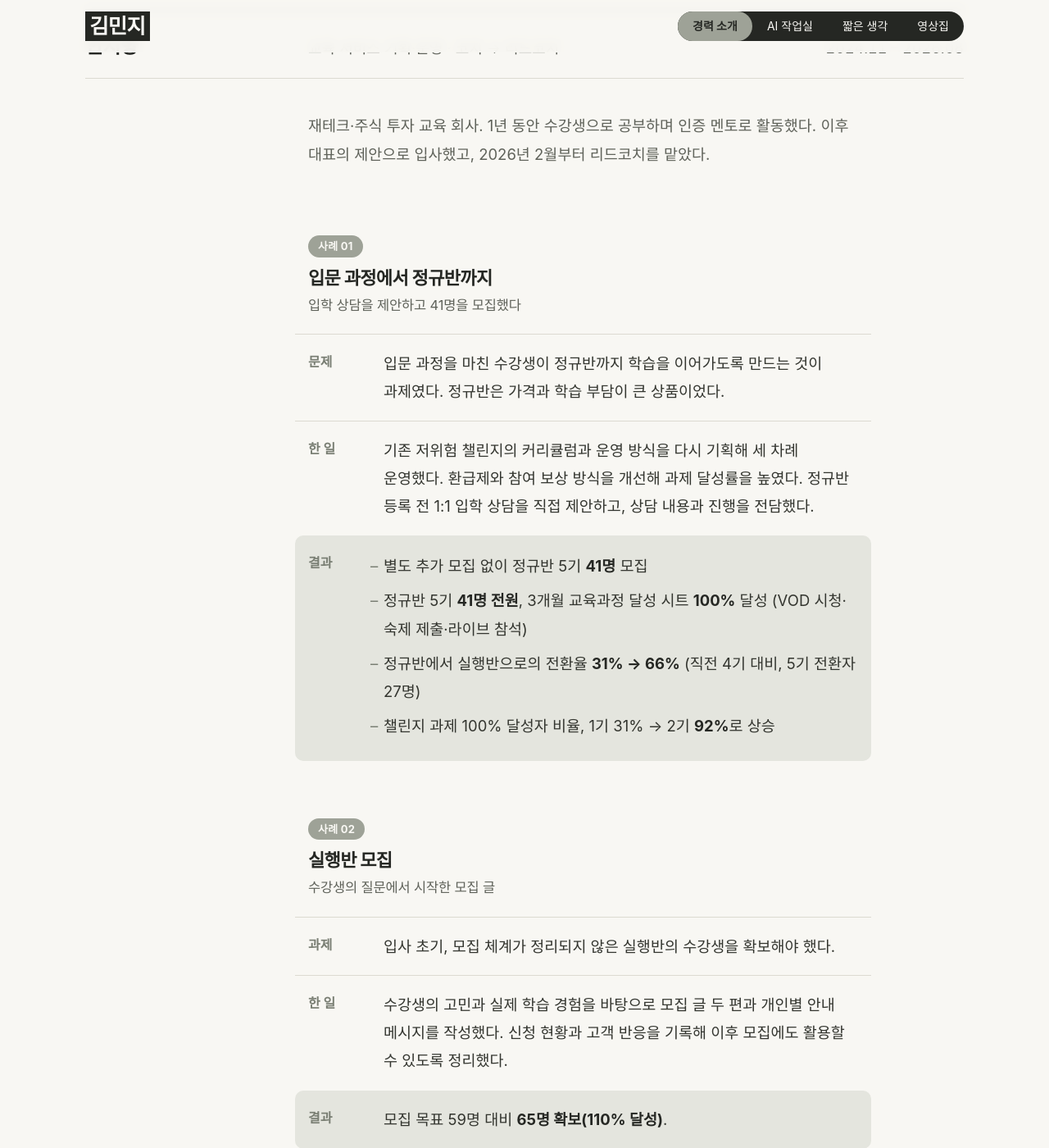
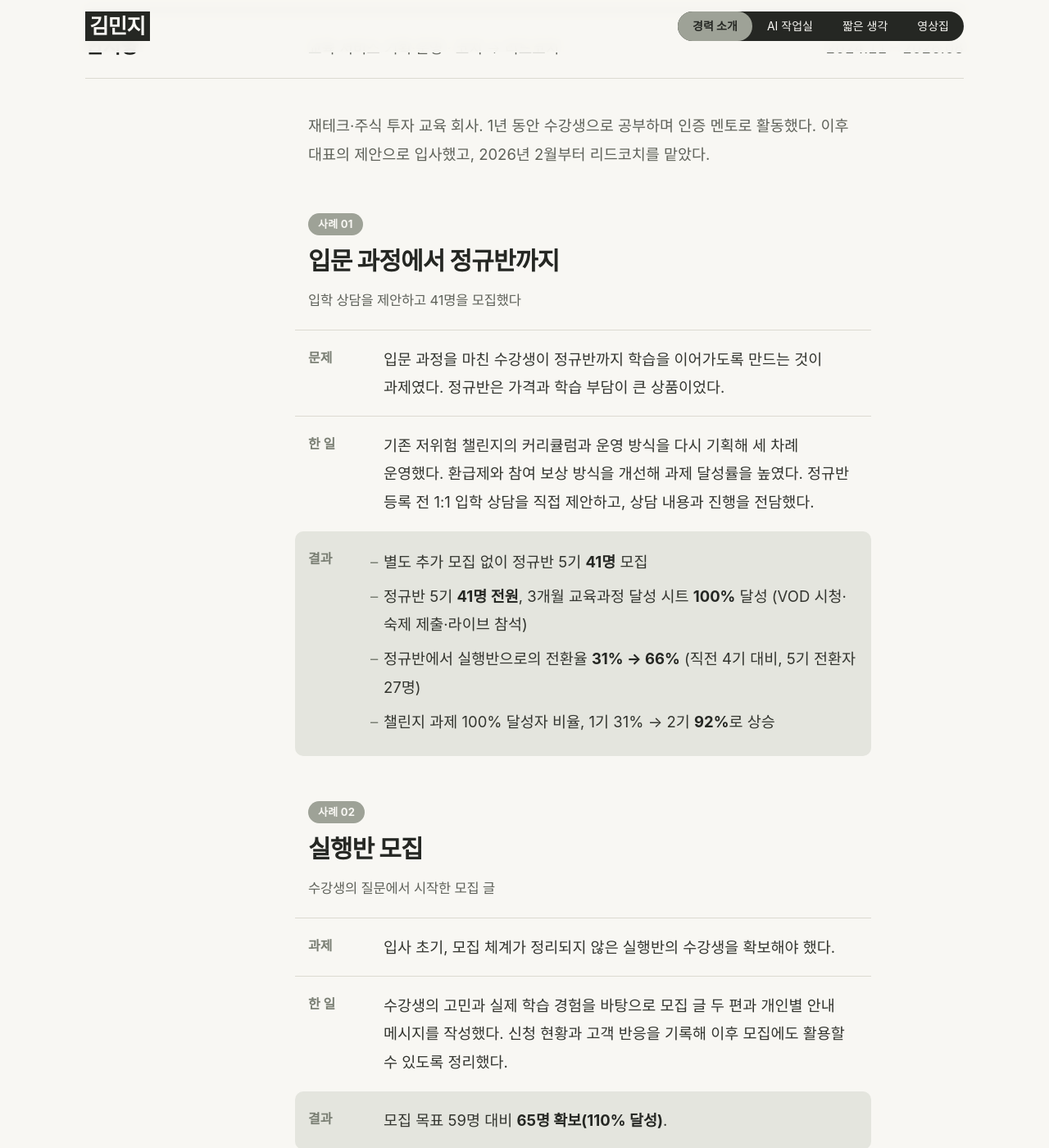
Before and after one commit to k-im-rose/k-im-rose.github.io, a Jekyll site: the page built from index.html, in a window 1280 px wide and 1400 px high, scrolled down 1154 px. Shown: the whole window at 82% size. Built offline with Jekyll 4.4.1, drawn with Linux system fonts in a browser that asks for light colours; some web fonts are replaced.

Commit message:
메인 이력서: 사례 제목 확대, 부제목·블록 간격 통일
- 사례 제목 글자를 30px(모바일 28px)로 키우고 부제목과의 간격을 넓힘
- 사례 위 여백을 줄이고, 사례·그 밖에 맡은 일·소개 문단 아래 목록의 간격을 모두 같게 맞춤(PC 55px, 모바일 50px)

Co-Authored-By: Claude Sonnet 5.5 <noreply@anthropic.com>

```diff
--- a/assets/css/cv.css
+++ b/assets/css/cv.css
@@ -517,3 +517,25 @@ a.work-row:hover small { color: #fff; }
 
 /* 커리어 흐름 글과 차례 사이 간격을 절반으로 (160px → 80px, 모바일 88px → 44px) */
 .toc { margin-top: calc(var(--chapter-gap) / 2 + 5px); }
+
+/* 사례 제목 글자 +8px (PC 22→30px, 모바일 20→28px), 부제목과의 간격 4→14px */
+.case-head h3 { font-size: 30px; }
+.case-head h3 span { margin-top: 14px; }
+@media (max-width: 720px) { .case-head h3 { font-size: 28px; } }
+
+/* 사례 위 여백 1/3 축소 (PC 64→37px, 모바일 48→32px) */
+.case { margin-top: 37px; }
+@media (max-width: 720px) { .case { margin-top: 32px; } }
+
+/* 눈에 보이는 간격을 모두 같게 (PC 55px / 모바일 50px):
+   소개 문단 → 첫 사례 · 사례 → 다음 사례 · 사례 → '그 밖에 맡은 일' · 소개 문단 → 목록(씨씨씨컴퍼니) */
+.case { margin-top: 49px; }
+.lede + .case { margin-top: 37px; }
+.more { margin-top: 55px; }
+.lede + ul.plain { margin-top: 43px; }
+@media (max-width: 720px) {
+  .case { margin-top: 47px; }
+  .lede + .case { margin-top: 47px; }
+  .more { margin-top: 50px; }
+  .lede + ul.plain { margin-top: 50px; }
+}
```
